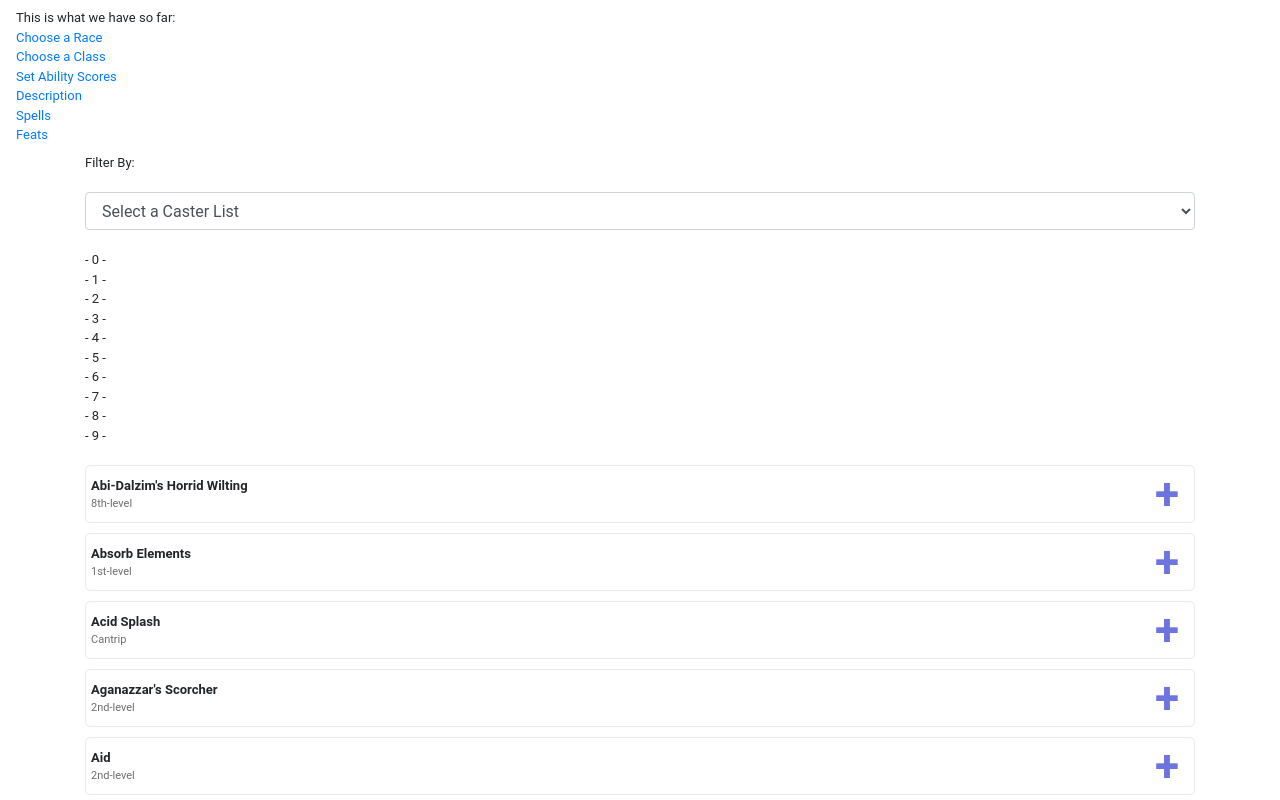
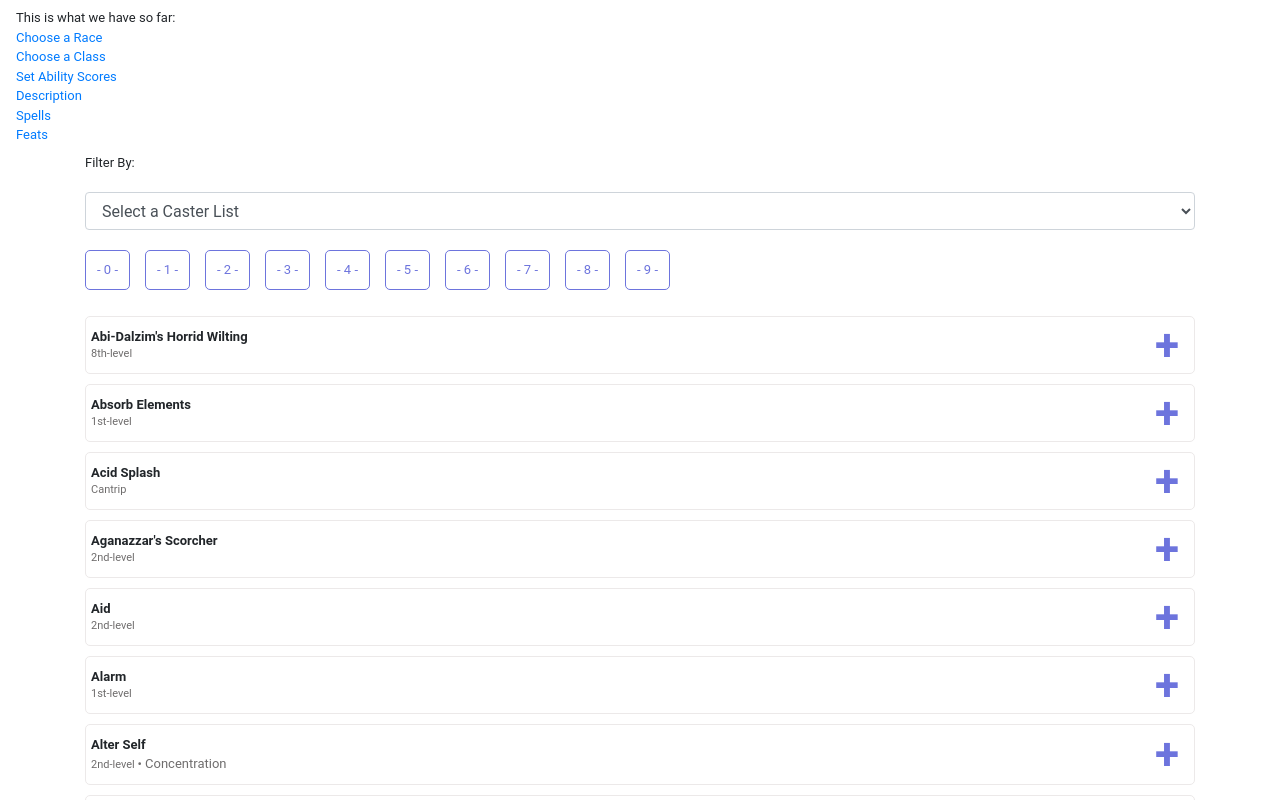
Before and after one commit to conorreedy/character-buidler, a React (Create React App) app: page /spells in a window 1280 px wide. Shown: the top 800 px of the page. Built offline with nearby package versions, Linux system fonts and the light colour scheme.

Commit message:
whoops - need those styles

```diff
--- /dev/null
+++ b/src/Components/Spells/Spells.scss
@@ -0,0 +1,38 @@
+
+.filter-block  {
+    .spell-level-block > div {
+
+        display: inline-block;
+        height: 40px;
+        width: 45px;
+        margin-left: 15px;
+
+        &:first-child {
+            margin-left: 0;
+        }
+
+        position: relative;
+
+        > span {
+            position: absolute;
+            top: 50%;
+            left: 50%;
+            transform: translate(-50%, -50%);
+            white-space: nowrap;
+        }
+
+        border: solid 1px #6d74dd;
+        border-radius: 5px;
+        color: #6d74dd;
+
+        &.active {
+            background: #6d74dd;
+            color: white;
+        }
+    }
+
+    > div:hover {
+        cursor: pointer;
+    }
+
+}
--- a/src/Components/Spells/index.js
+++ b/src/Components/Spells/index.js
@@ -1,6 +1,6 @@
 import React from "react";
+import './Spells.scss';
 import { AppDictionary } from '../../Dictionary';
-
 import Spell from './Spell';
 
 class SpellsSelector extends React.Component {
```
